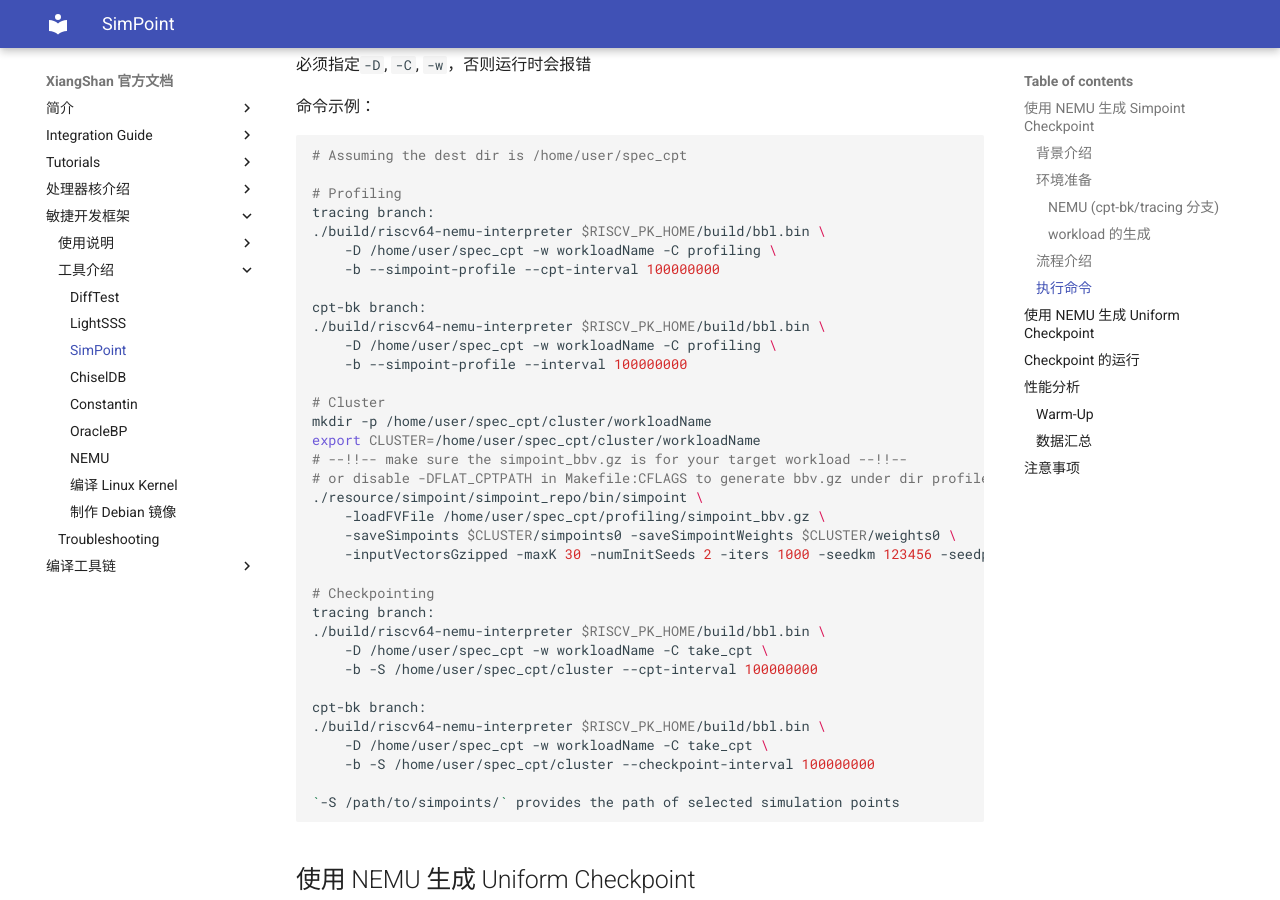
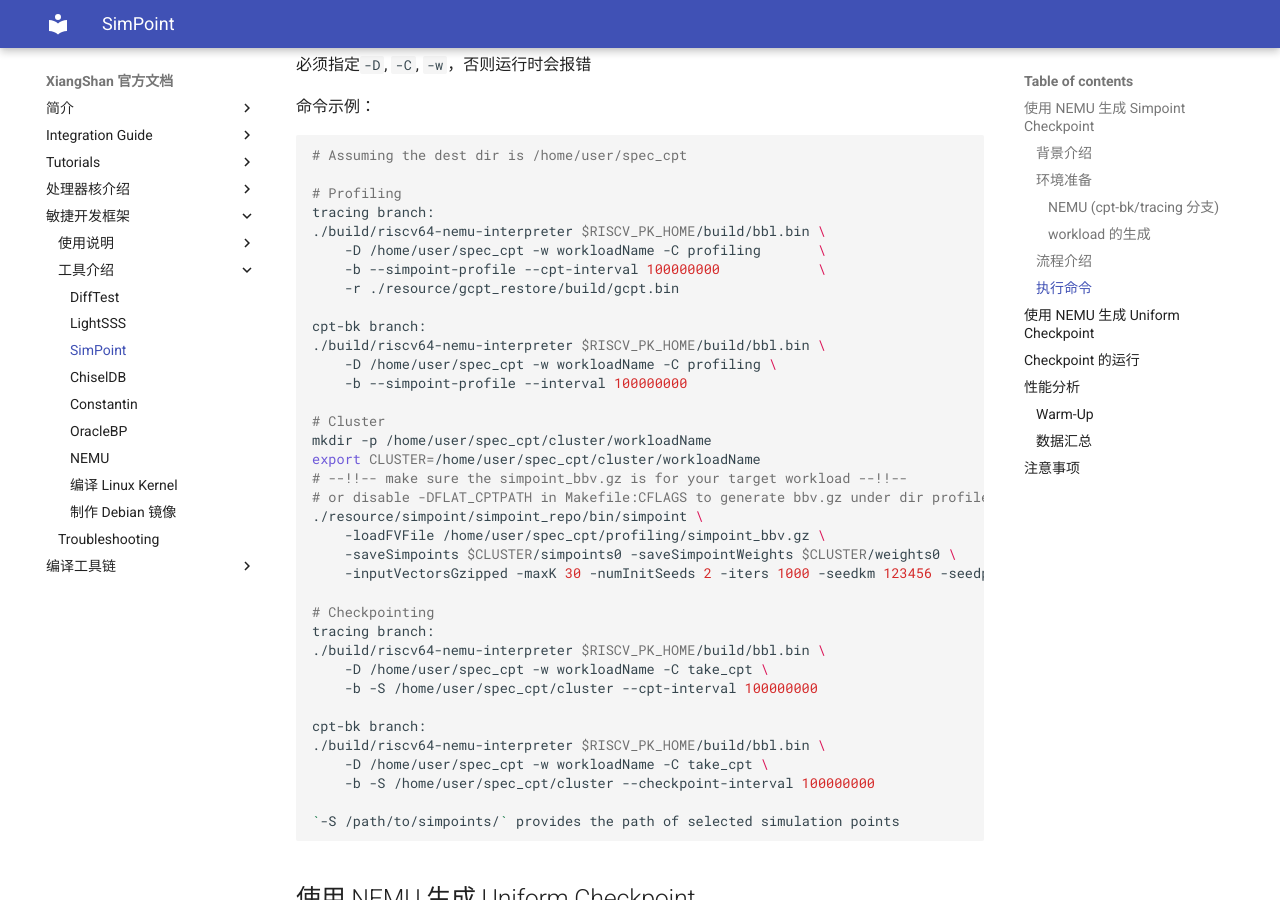
Before and after one commit to OpenXiangShan/XiangShan-doc, an MkDocs documentation site: the page built from docs/tools/simpoint.md, in a window 1280 px wide and 900 px high, scrolled down 2696 px. Built offline with MkDocs 1.6.1 and Material for MkDocs 9.7.7, drawn with Linux system fonts in a browser that asks for light colours.

Commit message:
Update simpoint profiling commands for restorer

```diff
--- a/docs/tools/simpoint.md
+++ b/docs/tools/simpoint.md
@@ -109,8 +109,9 @@ Checkpoint 相关参数介绍：
 # Profiling
 tracing branch:
 ./build/riscv64-nemu-interpreter $RISCV_PK_HOME/build/bbl.bin \
-	-D /home/user/spec_cpt -w workloadName -C profiling \
-	-b --simpoint-profile --cpt-interval 100000000
+    -D /home/user/spec_cpt -w workloadName -C profiling       \
+    -b --simpoint-profile --cpt-interval 100000000            \
+    -r ./resource/gcpt_restore/build/gcpt.bin
 
 cpt-bk branch:
 ./build/riscv64-nemu-interpreter $RISCV_PK_HOME/build/bbl.bin \
```
